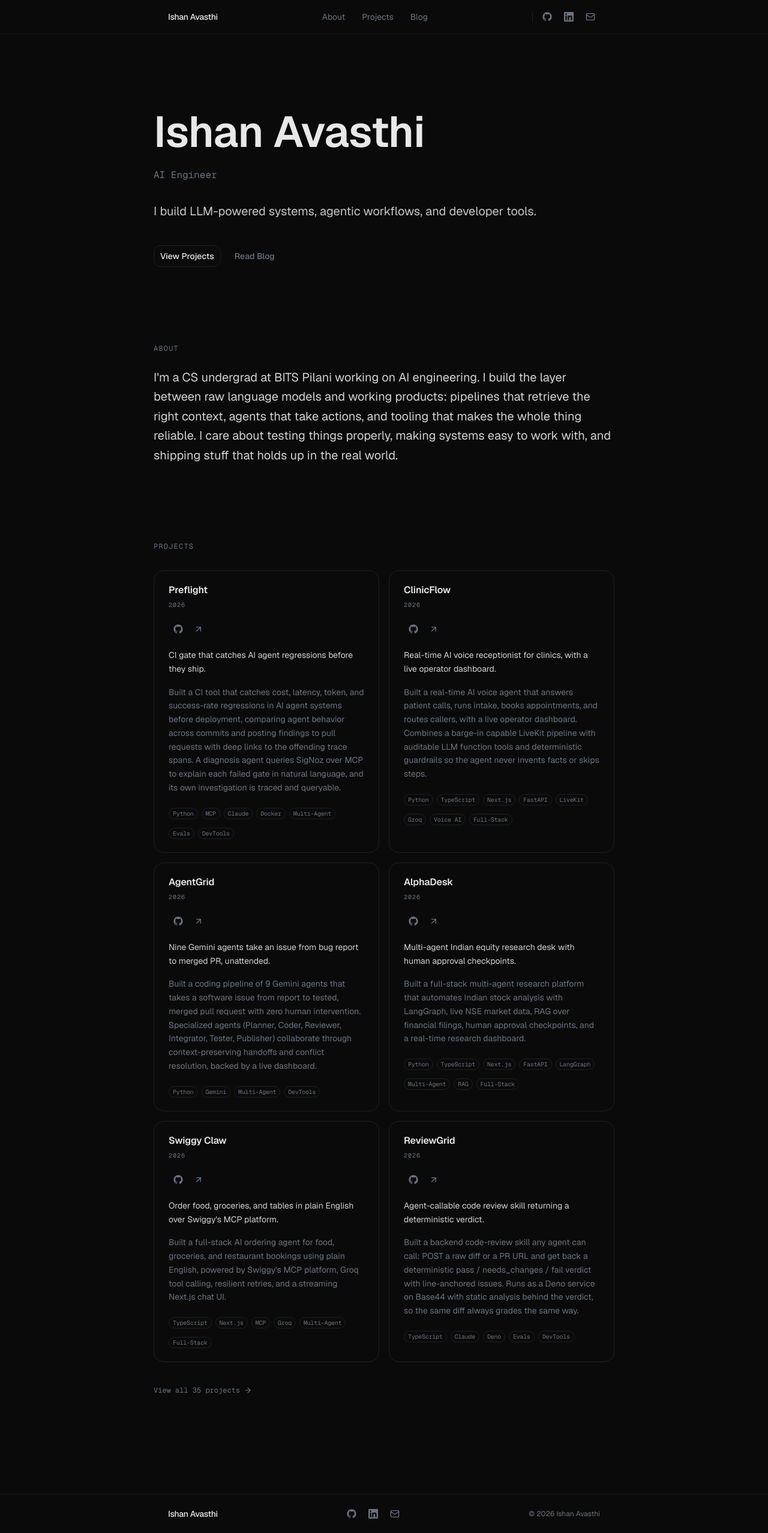
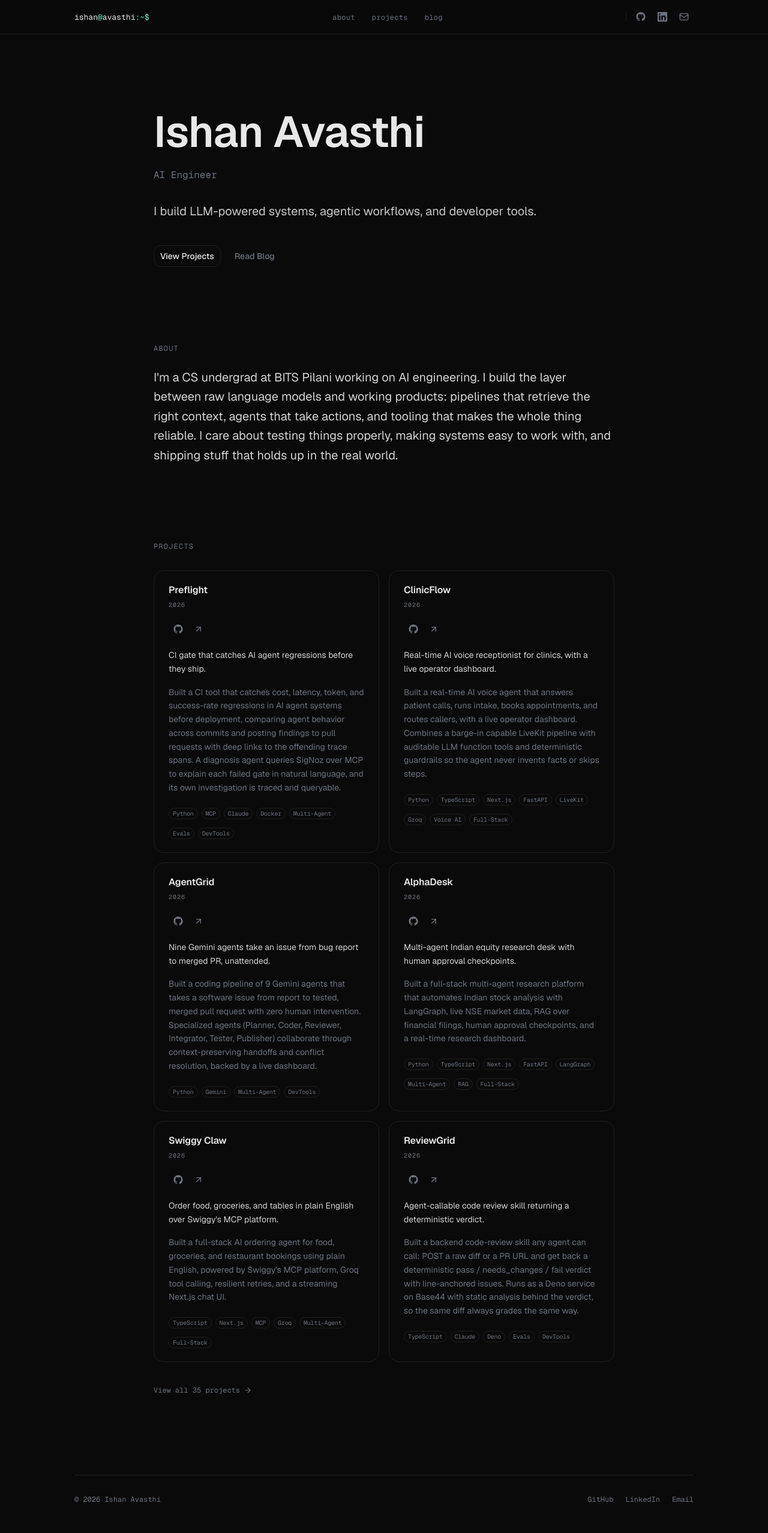
Before and after one commit to ishanavasthi/portfolio, a Next.js app: page / in a window 1280 px wide. Shown: the whole page at 60% size. Built offline with nearby package versions, Linux system fonts and the light colour scheme.

Commit message:
M1: ledger tokens + nav/footer shell

```diff
--- a/src/app/globals.css
+++ b/src/app/globals.css
@@ -58,6 +58,7 @@
   --bg: #0a0a0a;
   --surface: #111111;
   --text: #e8e8e8;
+  --text-dim: #a3a3a3;
   --muted: #6b7280;
   --accent: #6ee7b7;
 
@@ -131,4 +132,10 @@
   samp {
     @apply font-mono;
   }
+  a:focus-visible,
+  button:focus-visible {
+    outline: 2px solid var(--accent);
+    outline-offset: 3px;
+    border-radius: 2px;
+  }
 }
--- a/src/components/layout/footer.tsx
+++ b/src/components/layout/footer.tsx
@@ -1,19 +1,36 @@
-import { Socials } from "@/components/layout/socials";
-import { site } from "@/lib/site";
+import Link from "next/link";
+import { site, socials } from "@/lib/site";
 
 export function Footer() {
   const year = new Date().getFullYear();
   return (
-    <footer className="border-border/60 mt-24 border-t">
-      <div className="mx-auto flex h-16 max-w-3xl items-center justify-between gap-4 px-4 md:px-6">
-        <span className="text-foreground text-sm font-medium tracking-tight">
-          {site.name}
-        </span>
-        <Socials />
-        <span className="text-muted-foreground text-xs">
+    <div className="mx-auto mt-16 max-w-[1080px] px-6">
+      <footer className="flex flex-wrap items-center justify-between gap-4 border-t border-border pt-8 pb-12 font-mono text-xs text-muted-foreground">
+        <span>
           © {year} {site.name}
         </span>
-      </div>
-    </footer>
+        <div className="flex gap-5">
+          <Link
+            href={socials.github}
+            target="_blank"
+            rel="noopener noreferrer"
+            className="transition-colors hover:text-accent"
+          >
+            GitHub
+          </Link>
+          <Link
+            href={socials.linkedin}
+            target="_blank"
+            rel="noopener noreferrer"
+            className="transition-colors hover:text-accent"
+          >
+            LinkedIn
+          </Link>
+          <Link href={socials.email} className="transition-colors hover:text-accent">
+            Email
+          </Link>
+        </div>
+      </footer>
+    </div>
   );
 }
--- a/src/components/layout/navbar.tsx
+++ b/src/components/layout/navbar.tsx
@@ -13,7 +13,7 @@ import {
 } from "@/components/ui/sheet";
 import { Button } from "@/components/ui/button";
 import { Socials } from "@/components/layout/socials";
-import { navLinks, site } from "@/lib/site";
+import { navLinks } from "@/lib/site";
 
 const fadeUp: Variants = {
   hidden: { opacity: 0, y: 20 },
@@ -32,15 +32,16 @@ export function Navbar() {
       initial={{ opacity: 0, y: 20 }}
       animate={{ opacity: 1, y: 0 }}
       transition={{ duration: 0.5, ease: [0.22, 1, 0.36, 1] }}
-      className="fixed inset-x-0 top-0 z-50 border-b border-border/60 bg-background"
+      className="fixed inset-x-0 top-0 z-50 border-b border-border bg-background/85 backdrop-blur-md"
     >
-      <nav className="mx-auto flex h-14 max-w-3xl items-center justify-between px-4 md:px-6">
+      <nav className="mx-auto flex h-14 max-w-[1080px] items-center justify-between px-6">
         <motion.div variants={fadeUp} initial="hidden" animate="show" custom={0}>
           <Link
             href="/"
-            className="text-foreground hover:text-[--accent] text-sm font-medium tracking-tight transition-colors"
+            className="font-mono text-[13px] text-foreground"
           >
-            {site.name}
+            ishan<span className="text-accent">@</span>avasthi
+            <span className="text-accent">:~$</span>
           </Link>
         </motion.div>
 
@@ -55,9 +56,9 @@ export function Navbar() {
             >
               <Link
                 href={link.href}
-                className="text-muted-foreground hover:text-[--accent] text-sm transition-colors"
+                className="font-mono text-xs tracking-wide text-muted-foreground transition-colors hover:text-accent"
               >
-                {link.label}
+                {link.label.toLowerCase()}
               </Link>
             </motion.li>
           ))}
@@ -87,8 +88,9 @@ export function Navbar() {
           </SheetTrigger>
           <SheetContent side="right" className="border-border bg-background">
             <SheetHeader>
-              <SheetTitle className="text-left text-sm font-medium tracking-tight">
-                {site.name}
+              <SheetTitle className="text-left font-mono text-sm">
+                ishan<span className="text-accent">@</span>avasthi
+                <span className="text-accent">:~$</span>
               </SheetTitle>
             </SheetHeader>
             <ul className="mt-6 flex flex-col gap-4 px-4">
@@ -97,9 +99,9 @@ export function Navbar() {
                   <Link
                     href={link.href}
                     onClick={() => setOpen(false)}
-                    className="text-foreground hover:text-[--accent] text-base transition-colors"
+                    className="font-mono text-base text-foreground transition-colors hover:text-accent"
                   >
-                    {link.label}
+                    {link.label.toLowerCase()}
                   </Link>
                 </li>
               ))}
```
